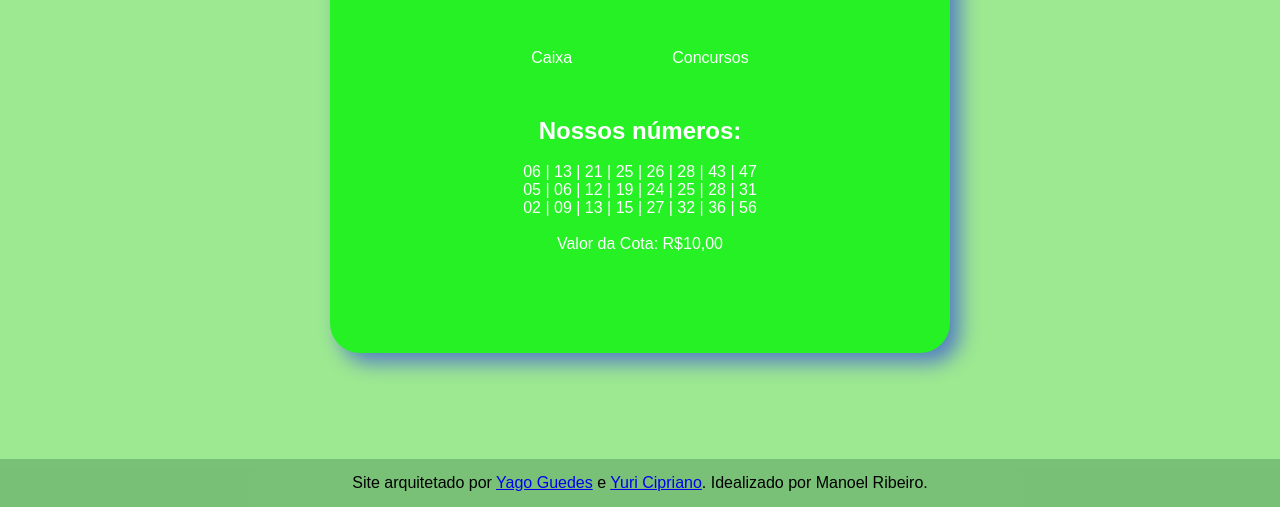
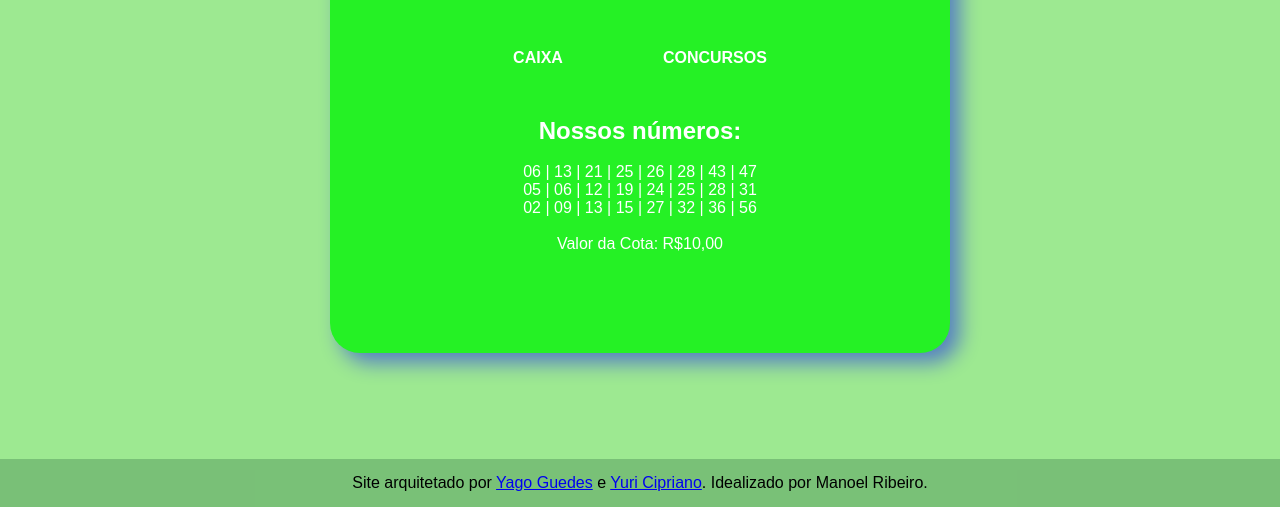
Before and after one commit to guedesyc/excel, a plain HTML site: page index.html in a window 1280 px wide. Shown: the part 293-800 px from the top of the page. Drawn offline with Linux system fonts and the light colour scheme.

Commit message:
finalizado

```diff
--- a/index.html
+++ b/index.html
@@ -12,8 +12,8 @@
     <main>
         <h1>🍀 BOLÃO MEGA SENA 🍀</h1>
         <div class="row">
-            <a class="options" href="pag2.html">Caixa</a>
-            <a class="options" href="pag3.html">Concursos</a>
+            <a class="options" href="pag2.html"><strong>CAIXA</strong></a>
+            <a class="options" href="pag3.html"><strong>CONCURSOS</strong></a>
             <br>
         </div>
         <h2>Nossos números:</h2>
```
